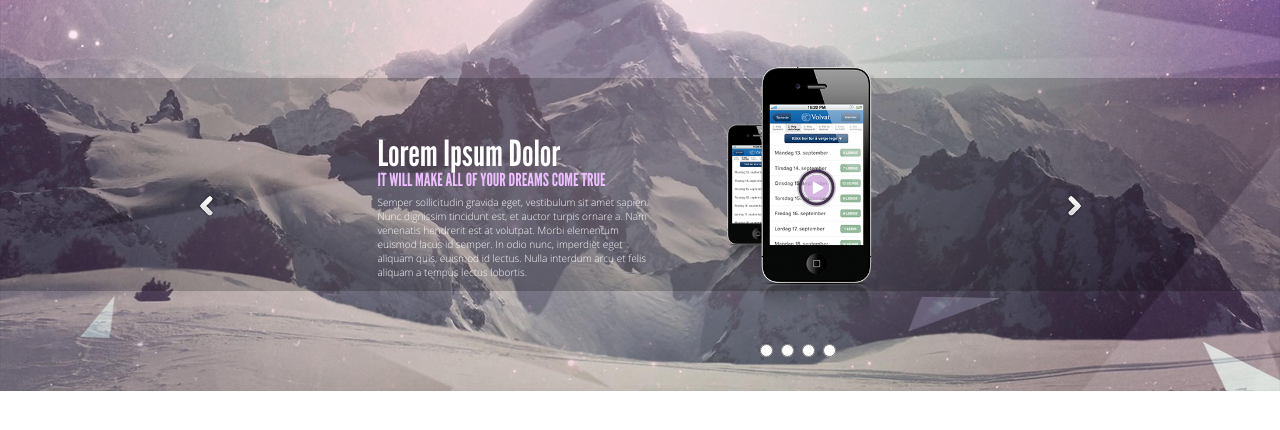
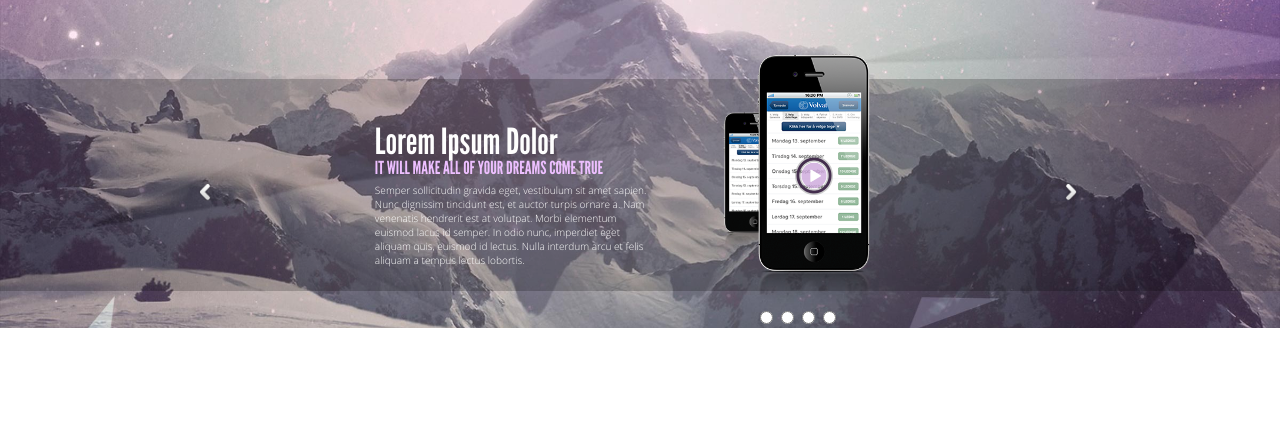
Before and after one commit to alphavita/GoIT, a plain HTML site: page Tech Skills/Exam 7-8/default.html in a window 1280 px wide. Shown: the part 72-502 px from the top of the page. Drawn offline with Linux system fonts and the light colour scheme.

Commit message:
working exam 7-8.......

```diff
--- a/Tech Skills/Exam 7-8/css/default.css
+++ b/Tech Skills/Exam 7-8/css/default.css
@@ -12,8 +12,6 @@ body {
     background: white;
 }
 .wrapper{
-/*    min-width: 1000px;
-    max-width: 1260px;*/
     margin: 0 auto;
     min-height: 100%;
     height: auto !important;
@@ -27,7 +25,7 @@ body {
 }
 .header__poster{
     width: 100%;
-    height: 870px;
+    height: 400px;
     background-image: url("../img/bgr_landscape.jpg");
     position: relative;
     overflow: hidden;
@@ -65,39 +63,33 @@ body {
     border-bottom-width: 1px;
     cursor: pointer;
 }
-
 .sliders{
-    margin-top: 4%;
-    padding-top:4.5%;
+    margin-top: -16%;
     position: relative;
-    z-index: 100;
+    z-index: 5;
 }
 .sliders__opacity{
-    position: absolute;
-    z-index: 1;
+    z-index: 0;
     width: 100%;
-    top: 65%;
-    height: 370%;
+    height: 53%;
+    margin-top: 7%;
     background-color: rgba(0,0,0,0.2);
 }
 .sliders__container{
-    position: absolute;
-    z-index: 2;
 }
 .sliders__arrow {
     display: block;
     float: left;
     background-size: cover;
-    width: 1.3%;
-    padding-top: 1.9%;
+    width: 1.1%;
     margin-top: 7.5%;
 }
 .sliders__arrow--left {
-    background-image: url('../img/left-slider-arrow.png');
+/*    background-image: url('../img/left-slider-arrow.png'); */
     margin-left: 15.5%;
 }
 .sliders__arrow--right {
-    background-image: url('../img/right-slider-arrow.png');
+/*    background-image: url('../img/right-slider-arrow.png');*/
     margin-left: 15%;
 }
 .sliders__article {
@@ -163,12 +155,17 @@ body {
     /* display: block; */
     float: left;
 }
-
 .logo:after,.sliders:after{
     clear:both;
     content: '';
     display:block;
 }
+
+
+
+
+
+
 
 @media screen and (min-width: 960px) {
     .logo-text{
--- a/Tech Skills/Exam 7-8/default.html
+++ b/Tech Skills/Exam 7-8/default.html
@@ -25,10 +25,10 @@
                             </menu>
                         </nav>
                     </figure>
+                    <div class="sliders__opacity"></div>
                     <nav class="sliders">
-                        <div class="sliders__opacity"></div>
                         <div class="sliders__container">
-                            <a class="sliders__arrow   sliders__arrow--left" href="#"></a>
+                            <a href="#"><img class="sliders__arrow   sliders__arrow--left" src="img/left-slider-arrow.png" alt="lsa" /></a>
                             <article class="sliders__article">
                                 <span class="sliders__article sliders__article--header">Lorem Ipsum Dolor</span>
                                 <span class="sliders__article sliders__article--subheader">IT WILL MAKE ALL OF YOUR DREAMS COME TRUE</span>
@@ -37,7 +37,7 @@
                             <img class="sliders__ipfone--back" src="img/iphone.png" alt="iphone" />
                             <img class="sliders__ipfone--front" src="img/iphone.png" alt="iphone" />
                             <img class="sliders__play" src="img/play.png" alt="play" />
-                            <a class="sliders__arrow   sliders__arrow--right" href="#"></a>
+                            <a  href="#"><img class="sliders__arrow   sliders__arrow--right" src="img/right-slider-arrow.png" alt="rsa" /></a>
                             <ul class="sliders__points">
                                     <li><input type="radio" class="sliders__point" name="slider" id="slider1" value="slider1" /></li>
                                     <li><input type="radio" class="sliders__point" name="slider" id="slider2" value="slider2" /></li>
```
